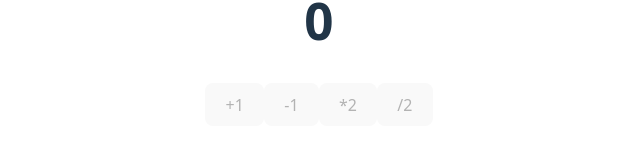
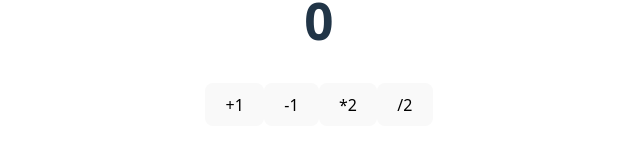
Before and after one commit to yishayhoffman-hilma/get-to-42, a React (Vite) app in the folder get-to-42/: page / in a window 1280 px wide. Both pictures are taken after a click on the button "Add player". Shown: the part 173-322 px from the top of the page, without its empty margins (321-961 px from the left). Built offline with nearby package versions, Linux system fonts and the light colour scheme.

Commit message:
fixed turn system

```diff
--- a/get-to-42/src/components/ActionButtons.jsx
+++ b/get-to-42/src/components/ActionButtons.jsx
@@ -1,10 +1,10 @@
 import React from "react";
 
-const ActionButtons = ({ number, setNumber, passTurn, isEnabled }) => {
+const ActionButtons = ({ number, setNumber, passTurn, isDisabled }) => {
   return (
     <>
       <button
-        disabled={isEnabled}
+        disabled={isDisabled}
         onClick={() => {
           setNumber(number + 1);
           passTurn();
@@ -13,7 +13,7 @@ const ActionButtons = ({ number, setNumber, passTurn, isEnabled }) => {
         +1
       </button>
       <button
-        disabled={isEnabled}
+        disabled={isDisabled}
         onClick={() => {
           setNumber(number - 1);
           passTurn();
@@ -22,7 +22,7 @@ const ActionButtons = ({ number, setNumber, passTurn, isEnabled }) => {
         -1
       </button>
       <button
-        disabled={isEnabled}
+        disabled={isDisabled}
         onClick={() => {
           setNumber(number * 2);
           passTurn();
@@ -31,7 +31,7 @@ const ActionButtons = ({ number, setNumber, passTurn, isEnabled }) => {
         *2
       </button>
       <button
-        disabled={isEnabled}
+        disabled={isDisabled}
         onClick={() => {
           setNumber(Math.floor(number / 2));
           passTurn();
--- a/get-to-42/src/components/Display.jsx
+++ b/get-to-42/src/components/Display.jsx
@@ -6,7 +6,7 @@ function Display({ players, addPlayer }) {
   const [currentTurn, setCurrentTurn] = useState(0);
 
   function passTurn() {
-    const numberOfPlayers = 2;
+    const numberOfPlayers = players.length;
 
     if (currentTurn + 1 === numberOfPlayers) {
       setCurrentTurn(0);
@@ -15,19 +15,21 @@ function Display({ players, addPlayer }) {
         return prev + 1;
       });
     }
+    console.log("TurnPassed", currentTurn);
   }
 
+  console.log("current turn", currentTurn);
   return (
     <>
       <Navbar addPlayer={addPlayer} />
       {players.map((item, index) => {
-        console.log(index);
+        console.log("INDEX", index);
         return (
           <GameBoard
+            key={index}
             username={"Blompo"}
             isActivePlayer={currentTurn === index}
             passTurn={passTurn}
-            key={index}
           />
         );
       })}
--- a/get-to-42/src/components/GameBoard.jsx
+++ b/get-to-42/src/components/GameBoard.jsx
@@ -15,7 +15,7 @@ function GameBoard({ username, isActivePlayer, passTurn }) {
           number={number}
           setNumber={setNumber}
           passTurn={passTurn}
-          isEnabled={isActivePlayer}
+          isDisabled={!isActivePlayer}
         />
         {/* // X button */}
       </div>
```
